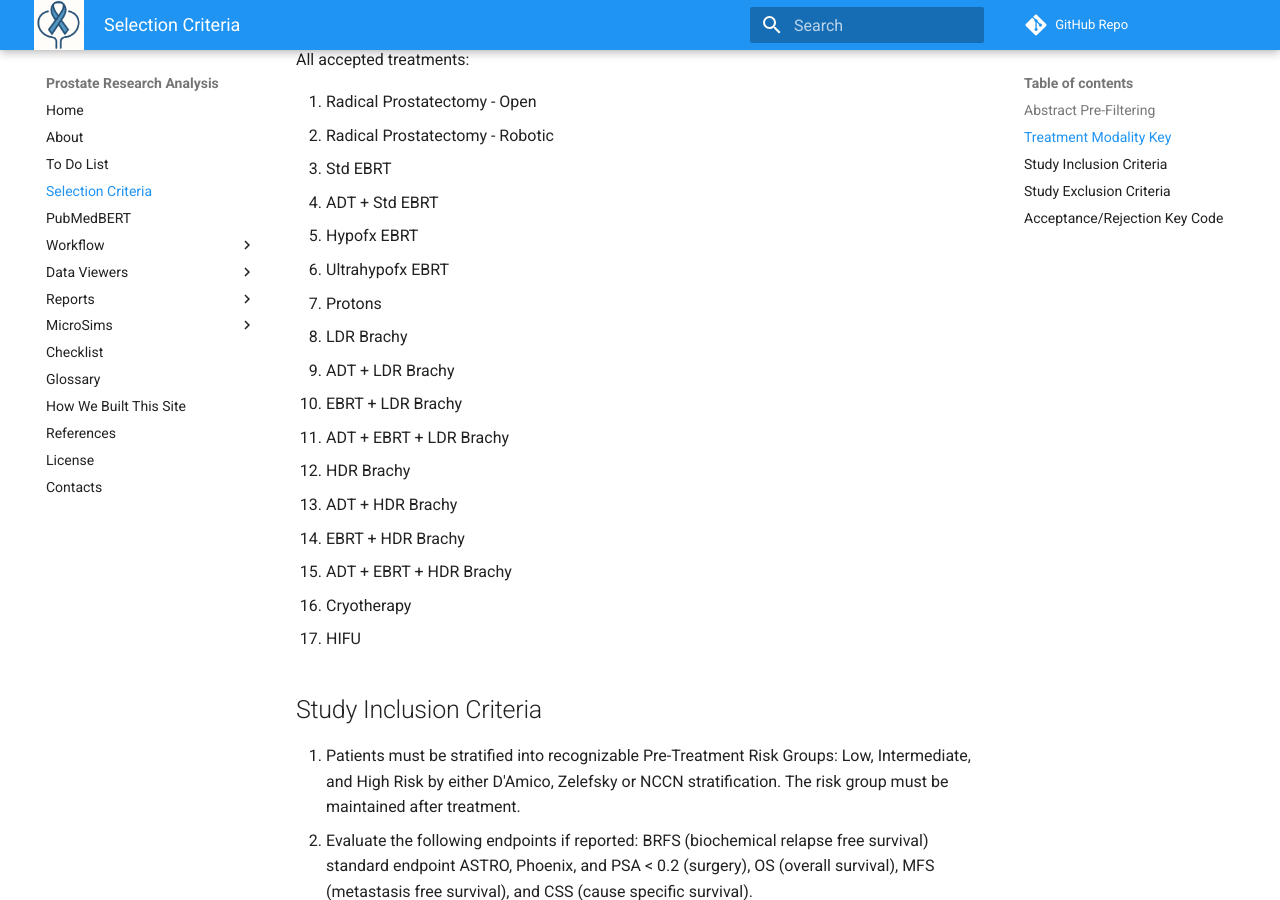
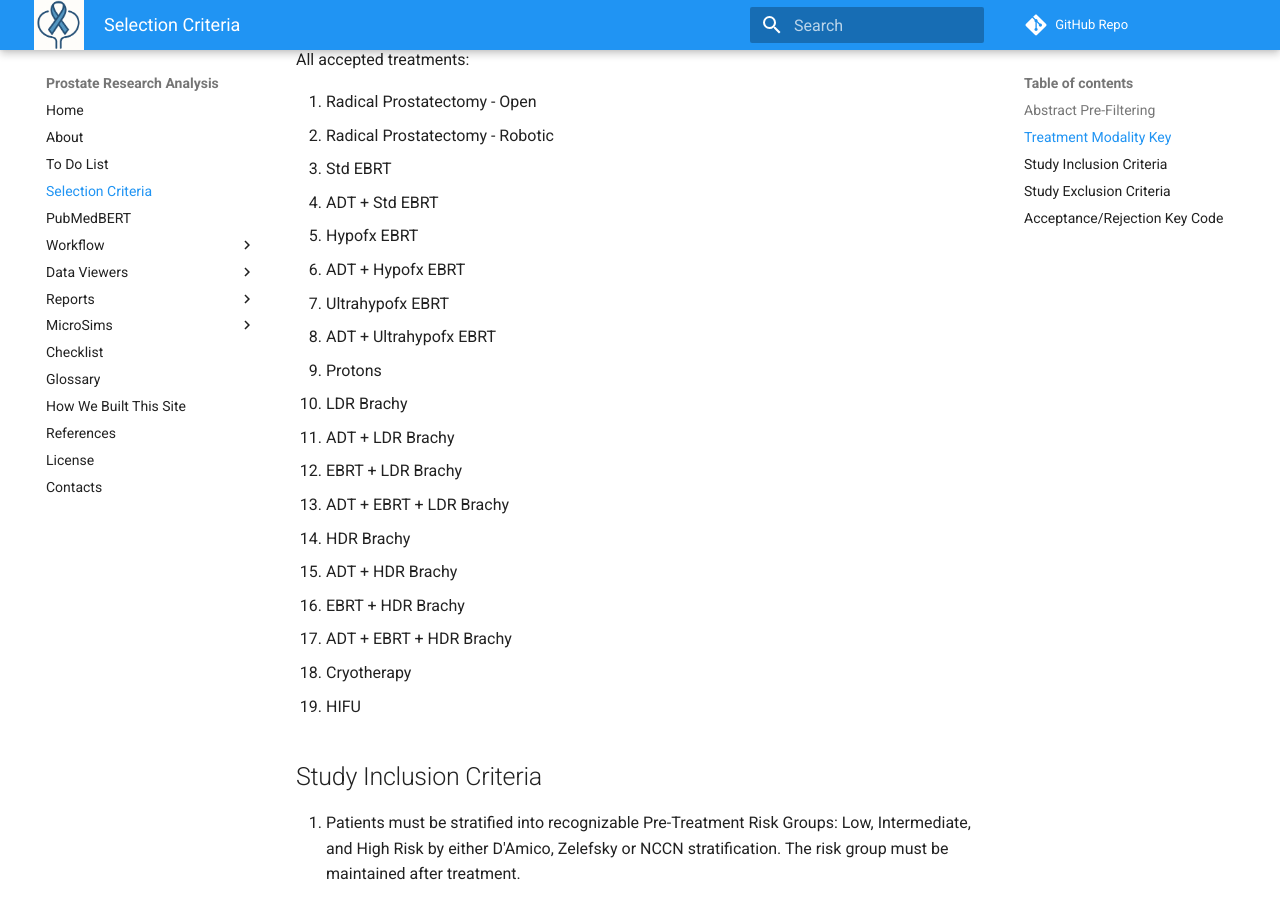
Before and after one commit to dmccreary/prostate-research-analysis, an MkDocs documentation site: the page built from docs/selection-criteria.md, in a window 1280 px wide and 900 px high, scrolled down 545 px. Built offline with MkDocs 1.6.1 and Material for MkDocs 9.7.7, drawn with Linux system fonts in a browser that asks for light colours; comment, search, counter and statistics services are not loaded.

Commit message:
Add ADT + Hypofx EBRT and ADT + Ultrahypofx EBRT to modality key
Per Mark's updated inclusion criteria, these ADT combinations were
missing from the treatment modality list.
Co-Authored-By: Claude Sonnet 5 <noreply@anthropic.com>

```diff
--- a/docs/selection-criteria.md
+++ b/docs/selection-criteria.md
@@ -18,18 +18,20 @@ All accepted treatments:
 3. Std EBRT
 4. ADT + Std EBRT
 5. Hypofx EBRT
-6. Ultrahypofx EBRT
-7. Protons
-8. LDR Brachy
-9. ADT + LDR Brachy
-10. EBRT + LDR Brachy
-11. ADT + EBRT + LDR Brachy
-12. HDR Brachy
-13. ADT + HDR Brachy
-14. EBRT + HDR Brachy
-15. ADT + EBRT + HDR Brachy
-16. Cryotherapy
-17. HIFU
+6. ADT + Hypofx EBRT
+7. Ultrahypofx EBRT
+8. ADT + Ultrahypofx EBRT
+9. Protons
+10. LDR Brachy
+11. ADT + LDR Brachy
+12. EBRT + LDR Brachy
+13. ADT + EBRT + LDR Brachy
+14. HDR Brachy
+15. ADT + HDR Brachy
+16. EBRT + HDR Brachy
+17. ADT + EBRT + HDR Brachy
+18. Cryotherapy
+19. HIFU
 
 ## Study Inclusion Criteria
 
```
